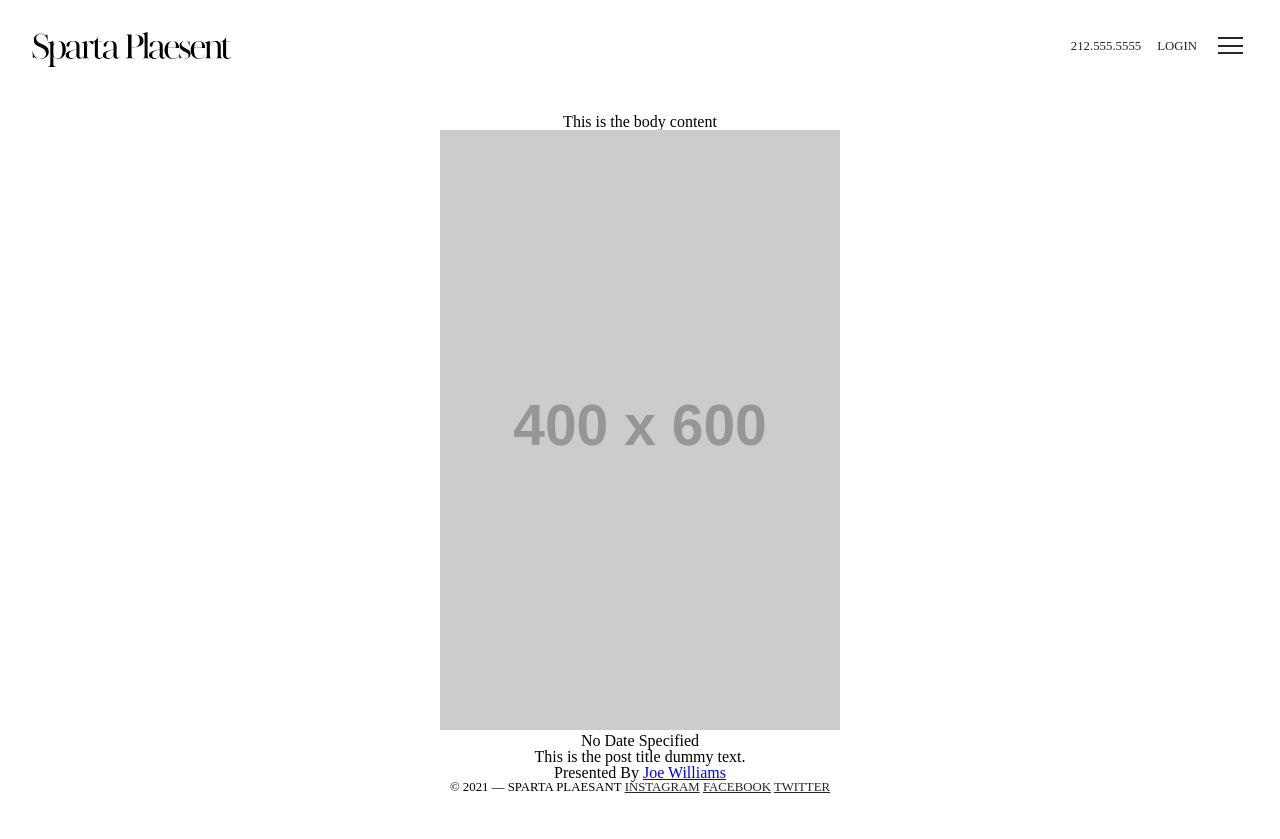
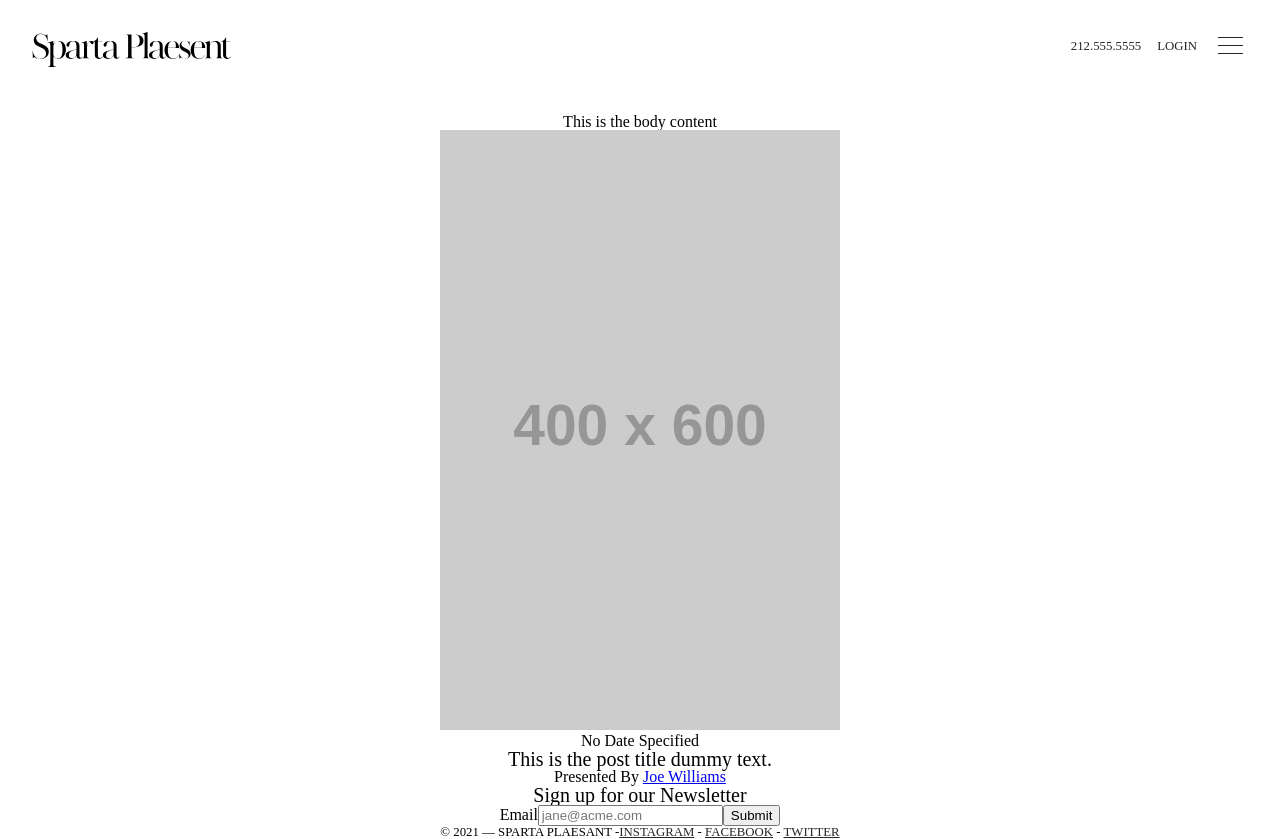
Before and after one commit to Drewole/sparta-plaesant, a React (Create React App) app: page / in a window 1280 px wide. Before the commit the page ends 800 px from the top, so only its background shows below. Built offline with nearby package versions, Linux system fonts and the light colour scheme.

Commit message:
Newsletter base form

```diff
--- a/src/components/Footer.js
+++ b/src/components/Footer.js
@@ -1,9 +1,13 @@
 import React from 'react'
+import NewsletterSignup from './NewsletterSignup'
 
 const Footer = () => {
     return (
         <footer>
-            <p className="creds">&copy; 2021 &mdash; Sparta Plaesant <a href="#">Instagram</a> <a href="#">Facebook</a> <a href="#">Twitter</a></p>
+            <div className="top-footer">
+                <NewsletterSignup />
+            </div>
+            <p className="creds">&copy; 2021 &mdash; Sparta Plaesant -<a href="#">Instagram</a> - <a href="#">Facebook</a> - <a href="#">Twitter</a></p>
         </footer>
     )
 }
--- /dev/null
+++ b/src/components/NewsletterSignup.js
@@ -0,0 +1,34 @@
+import React from 'react'
+import { Formik, Field, Form } from 'formik';
+
+const NewsletterSignup = () => {
+    return (
+        <div>
+            <h3>Sign up for our Newsletter</h3>
+            <Formik
+                initialValues={{
+                    email: ''
+                }}
+                onSubmit={async (values) => {
+                    await new Promise((r) => setTimeout(r, 500));
+                    alert(JSON.stringify(values, null, 2));
+                }}
+            >
+                {/* {({ isSubmitting }) => ( */}
+                <Form>
+                    <label htmlFor="email">Email</label>
+                    <Field
+                        id="email"
+                        name="email"
+                        placeholder="jane@acme.com"
+                        type="email"
+                    />
+                    <button type="submit">Submit</button>
+                </Form>
+                {/*  )} */}
+            </Formik>
+        </div>
+    )
+}
+
+export default NewsletterSignup
--- a/src/scss/main.scss
+++ b/src/scss/main.scss
@@ -13,9 +13,17 @@ $secondary-font: "Caslon Pro" sans-serif;
 ////// General Styles
 */
 
+/*
+////// Typography☄
+*/
+
 body {
     font-family: $secondary-font;
     font-size: 16px;
+}
+
+h1, h2, h3, h4, h5, h6 {
+    font-size: 20px;
 }
 
  /*
@@ -76,7 +84,7 @@ header {
         }
 
         .line {
-            height: 2px;
+            height: 1px;
             min-width: 100%;
             background-color: $primary;
         }
```
